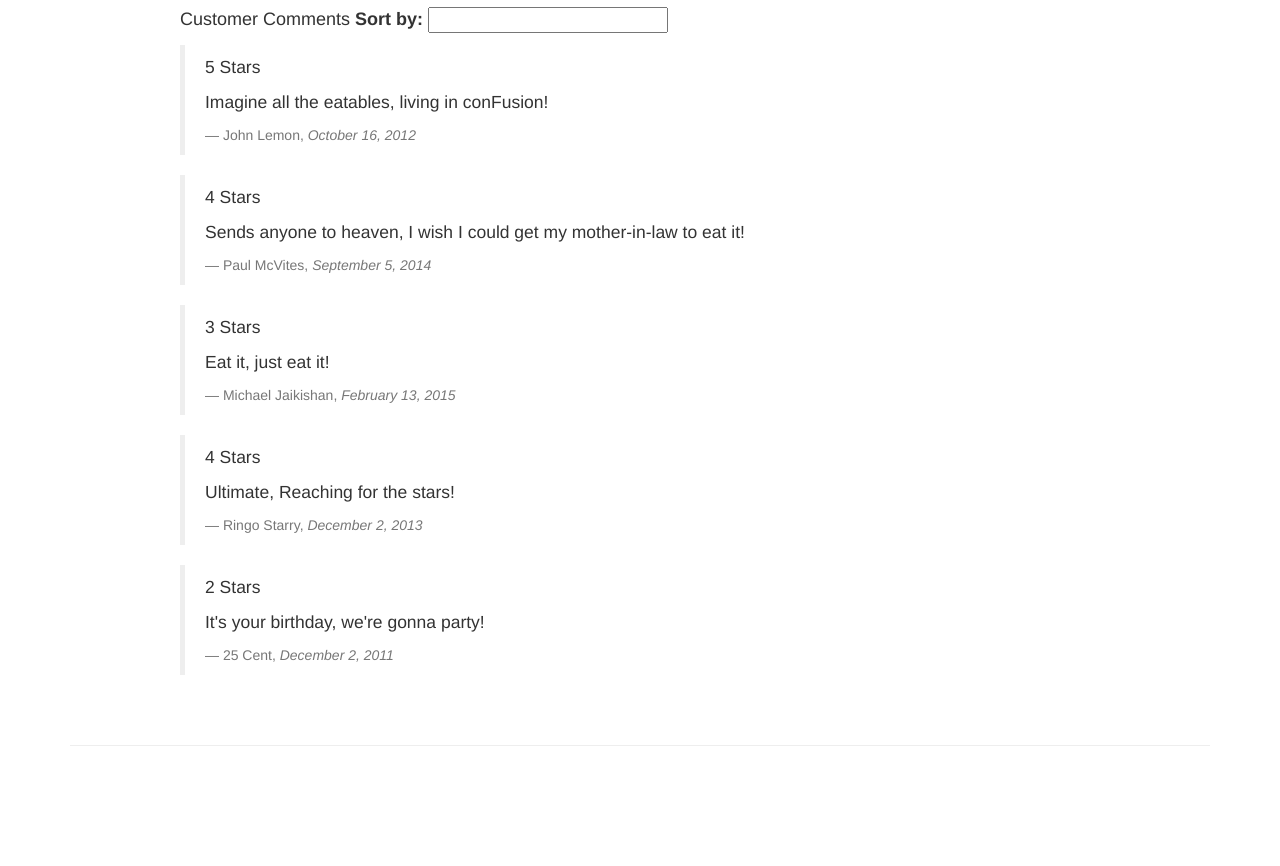
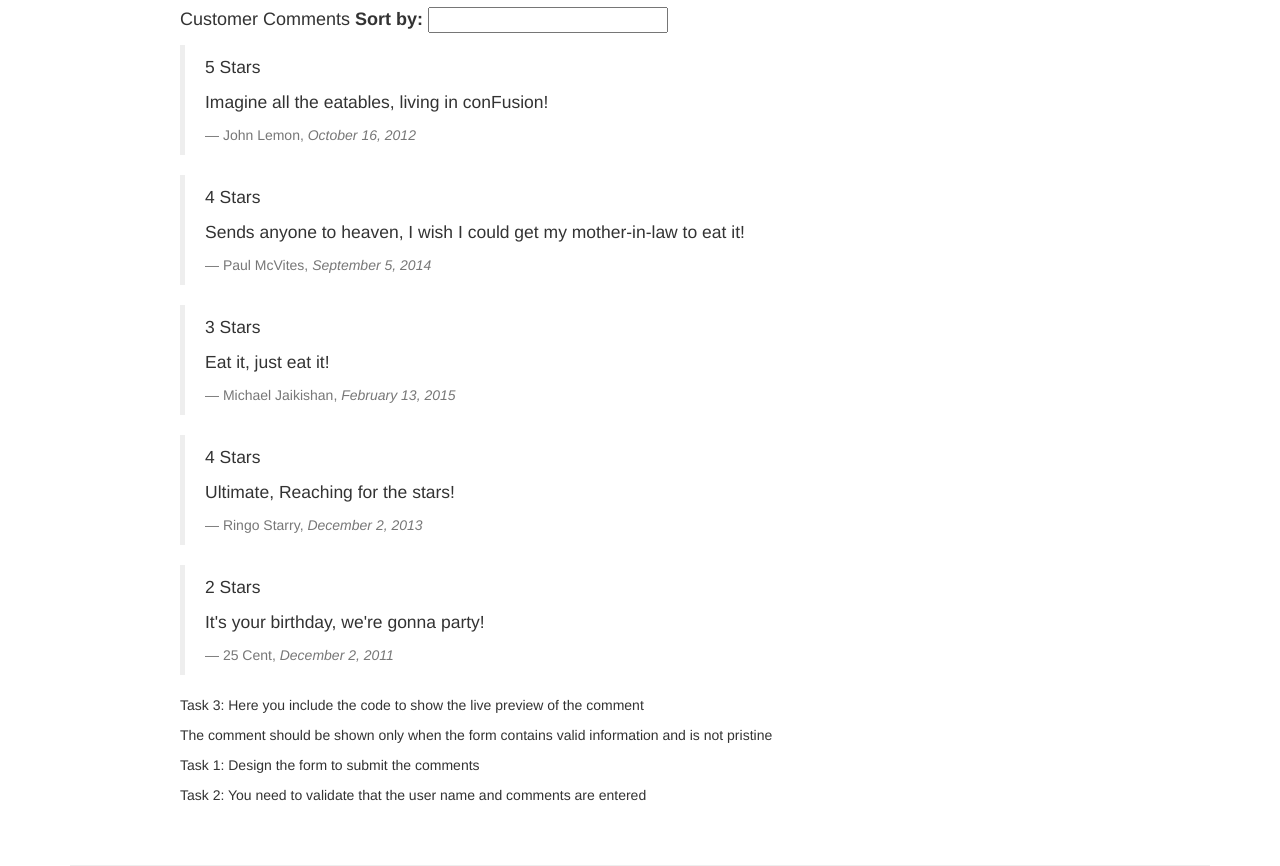
Before and after one commit to elneto/confusion, a website: page app/dishdetail.html in a window 1280 px wide. Shown: the part 223-1089 px from the top of the page. Before the commit the page ends 969 px from the top, so only its background shows below. Drawn offline with Linux system fonts and the light colour scheme.

Commit message:
added p placers for tasks

```diff
--- a/app/dishdetail.html
+++ b/app/dishdetail.html
@@ -44,7 +44,7 @@
                   <p>{{dish.description}}</p>
                 </div>
             </div>
-            <div class="col-xs-9 col-xs-offset-1">
+            <div class="col-xs-9 col-xs-offset-1" ng-controller="DishCommentController">
                 <!-- <p>Put the comments here</p> -->
                 <h4>Customer Comments <label>Sort by: </label> <input type="text" ng-model="confusion.sor"></h4>
                 <blockquote ng-repeat="com in dish.comments | orderBy:confusion.sor">
@@ -52,6 +52,16 @@
                   <p>{{com.comment}}</p>
                   <footer>{{com.author}}, <cite>{{com.date | date:'longDate'}}</cite></footer>
                 </blockquote>
+                <!--TODO!-->
+                <p>Task 3: Here you include the code to show the live preview of the comment</p>
+                <p>The comment should be shown only when the form contains valid
+                information and is not pristine</p>
+
+                <form class="form-horizontal" name="commentForm"
+                        ng-submit="submitComment()" novalidate>
+                  <p>Task 1: Design the form to submit the comments</p>
+                  <p>Task 2: You need to validate that the user name and comments are entered</p>
+                </form>
             </div>
         </div>
 
```
